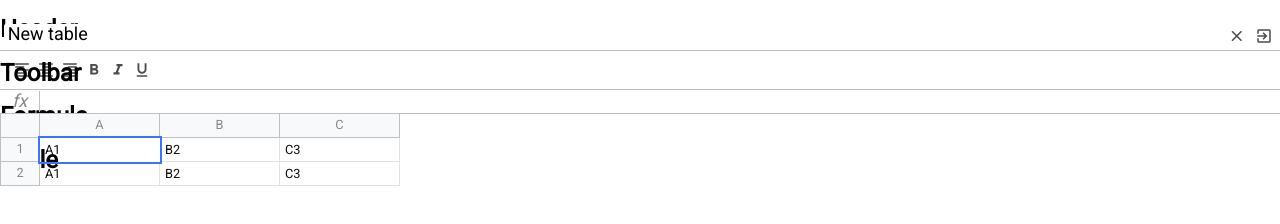
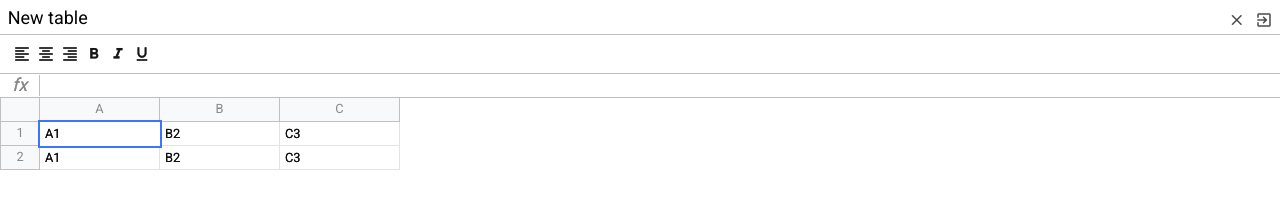
Before and after one commit to arturexpone/excel, a website built with webpack: page src/assets/excel.html in a window 1280 px wide. Built offline with nearby package versions, Linux system fonts and the light colour scheme; files whose address does not match are found by name.

Commit message:
moved the layout to classes, optimized the creation of components

```diff
--- a/package.json
+++ b/package.json
@@ -26,6 +26,7 @@
   "browserslist": "> 0.25%, not dead",
   "devDependencies": {
     "@babel/core": "^7.9.6",
+    "@babel/plugin-proposal-class-properties": "^7.8.3",
     "@babel/preset-env": "^7.9.6",
     "babel-eslint": "^10.1.0",
     "babel-loader": "^8.1.0",
@@ -45,6 +46,7 @@
   },
   "dependencies": {
     "@babel/polyfill": "^7.8.7",
+    "babel-preset-es2015": "^6.24.1",
     "css-loader": "^3.5.3",
     "normalize.css": "^8.0.1"
   }
--- a/src/assets/excel.html
+++ b/src/assets/excel.html
@@ -11,18 +11,6 @@
     <div id="app" class="container">
         <div class="excel">
             <div class="excel__header">
-
-                <input type="text" class="input" value="New table" />
-
-                <div>
-                    <div class="button">
-                        <i class="material-icons">clear</i>
-                    </div>
-
-                    <div class="button">
-                        <i class="material-icons">exit_to_app</i>
-                    </div>
-                </div>
 
             </div>
             <div class="excel__toolbar">
--- a/src/components/excel/Excel.js
+++ b/src/components/excel/Excel.js
@@ -1,3 +1,5 @@
+import {$} from "@core/dom";
+
 export class Excel {
     constructor(selector, options) {
         this.$el = document.querySelector(selector);
@@ -5,11 +7,13 @@ export class Excel {
     }
 
     getRoot() {
-        const $root = document.createElement('div');
+        const $root = $.create('div', 'excel');
 
         this.components.forEach(Component => {
-            const component = new Component();
-            $root.insertAdjacentHTML('beforeend', component.toHTML());
+            const $el = $.create('div', Component.className);
+            const component = new Component($el);
+            $el.innerHTML = component.toHTML();
+            $root.append($el);
         })
 
         return $root;
--- a/src/components/formula/Formula.js
+++ b/src/components/formula/Formula.js
@@ -1,7 +1,16 @@
 import {ExcelComponent} from '@core/ExcelComponent';
 
 export class Formula extends ExcelComponent {
+    static className = 'excel__formula';
+
     toHTML() {
-        return '<h1>Formula</h1>'
+        return `
+        <div class="info">
+            fx
+        </div>
+
+        <div class="input" contenteditable="true" spellcheck="false">
+
+        </div>`
     }
 }
--- a/src/components/header/Header.js
+++ b/src/components/header/Header.js
@@ -1,7 +1,19 @@
 import {ExcelComponent} from '@core/ExcelComponent';
 
 export class Header extends ExcelComponent {
+    static className = 'excel__header';
+
     toHTML() {
-        return `<h1>Header</h1>`
+        return `
+        <input type="text" class="input" value="New table" />
+        <div>
+          <div class="button">
+              <i class="material-icons">clear</i>
+          </div>
+
+          <div class="button">
+              <i class="material-icons">exit_to_app</i>
+          </div>
+        </div>`
     }
 }
--- a/src/components/table/Table.js
+++ b/src/components/table/Table.js
@@ -1,7 +1,55 @@
 import {ExcelComponent} from '@core/ExcelComponent';
 
 export class Table extends ExcelComponent {
+    static className = 'excel__table';
+
     toHTML() {
-        return `<h1>Table</h1>`
+        return `
+        <div class="row">
+                <div class="row-info">
+                </div>
+
+                <div class="row-data">
+                    <div class="column">
+                        A
+                    </div>
+                    <div class="column">
+                        B
+                    </div>
+                    <div class="column">
+                        C
+                    </div>
+
+                </div>
+
+            </div>
+
+                <div class="row">
+
+                    <div class="row-info">
+                        1
+                    </div>
+
+                    <div class="row-data">
+                        <div class="cell selected" contenteditable>A1</div>
+                        <div class="cell" contenteditable>B2</div>
+                        <div class="cell" contenteditable>C3</div>
+                    </div>
+
+                </div>
+
+                <div class="row">
+
+                    <div class="row-info">
+                        2
+                    </div>
+
+                    <div class="row-data">
+                        <div class="cell" contenteditable>A1</div>
+                        <div class="cell" contenteditable>B2</div>
+                        <div class="cell" contenteditable>C3</div>
+                    </div>
+
+                </div>`
     }
 }
--- a/src/components/toolbar/Toolbar.js
+++ b/src/components/toolbar/Toolbar.js
@@ -1,7 +1,33 @@
 import {ExcelComponent} from '@core/ExcelComponent';
 
 export class Toolbar extends ExcelComponent {
+    static className = 'excel__toolbar';
+
     toHTML() {
-        return `<h1>Toolbar</h1>`
+        return `
+        <div class="button">
+            <i class="material-icons">format_align_left</i>
+        </div>
+
+        <div class="button">
+            <i class="material-icons">format_align_center</i>
+        </div>
+
+        <div class="button">
+            <i class="material-icons">format_align_right</i>
+        </div>
+
+
+        <div class="button">
+            <i class="material-icons">format_bold</i>
+        </div>
+
+        <div class="button">
+            <i class="material-icons">format_italic</i>
+        </div>
+
+        <div class="button">
+            <i class="material-icons">format_underlined</i>
+        </div>`
     }
 }
--- a/src/core/DomListener.js
+++ b/src/core/DomListener.js
@@ -1,3 +1,8 @@
 export class DomListener {
-
+    constructor($root) {
+        if (!$root) {
+            throw new Error(`No $root provided for DomListener`)
+        }
+        this.$root = $root;
+    }
 }
--- a/src/core/ExcelComponent.js
+++ b/src/core/ExcelComponent.js
@@ -1,7 +1,6 @@
 import {DomListener} from './DomListener';
 
 export class ExcelComponent extends DomListener {
-
     // returns the component template
     toHTML() {
         return ''
--- /dev/null
+++ b/src/core/dom.js
@@ -0,0 +1,17 @@
+class Dom {
+    constructor() {
+
+    }
+}
+
+export function $() {
+    return new Dom()
+}
+
+$.create = (tagName, classes = '') => {
+    const el = document.createElement(tagName);
+    if (classes) {
+        el.classList.add(classes);
+    }
+    return el;
+};
--- a/webpack.config.js
+++ b/webpack.config.js
@@ -4,22 +4,28 @@ const HTMLWebpackPlugin = require('html-webpack-plugin');
 const CopyPlugin = require('copy-webpack-plugin');
 const MiniCssExtractPlugin = require('mini-css-extract-plugin');
 
-const isProduction = process.env.NODE_ENV === 'production';
-const isDevelopment = !isProduction;
+const isProd = process.env.NODE_ENV === 'production';
+const isDev = !isProd;
 
-const filename = (ext) => isDevelopment ? `bundle.${ext}` : `bundle.[hash].${ext}`;
+const filename = ext => isDev ? `bundle.${ext}` : `bundle.[hash].${ext}`;
+
 const jsLoaders = () => {
-  const loaders = [{
-    loader: 'babel-loader',
-    options: {
-      presets: ['@babel/preset-env'],
+  const loaders = [
+    {
+      loader: 'babel-loader',
+      options: {
+        presets: ['@babel/preset-env'],
+        plugins: ['@babel/plugin-proposal-class-properties'],
+      },
     },
-  }];
+  ];
 
-  if (isDevelopment) {
-    loaders.push('eslint-loader');
+  if (isDev) {
+    loaders.push('eslint-loader')
   }
-};
+
+  return loaders
+}
 
 module.exports = {
   context: path.resolve(__dirname, 'src'),
@@ -36,18 +42,18 @@ module.exports = {
       '@core': path.resolve(__dirname, 'src/core'),
     },
   },
-  devtool: isDevelopment ? 'source-map' : false,
+  devtool: isDev ? 'source-map' : false,
   devServer: {
-    port: 8800,
-    hot: isDevelopment,
+    port: 3000,
+    hot: isDev
   },
   plugins: [
     new CleanWebpackPlugin(),
     new HTMLWebpackPlugin({
       template: 'index.html',
       minify: {
-        removeComments: isProduction,
-        collapseWhitespace: isProduction,
+        removeComments: isProd,
+        collapseWhitespace: isProd,
       },
     }),
     new CopyPlugin([
@@ -68,7 +74,7 @@ module.exports = {
           {
             loader: MiniCssExtractPlugin.loader,
             options: {
-              hmr: isDevelopment,
+              hmr: isDev,
               reloadAll: true,
             },
           },
@@ -83,4 +89,4 @@ module.exports = {
       },
     ],
   },
-};
+}
```
Also changed, not shown: 1 other file.
